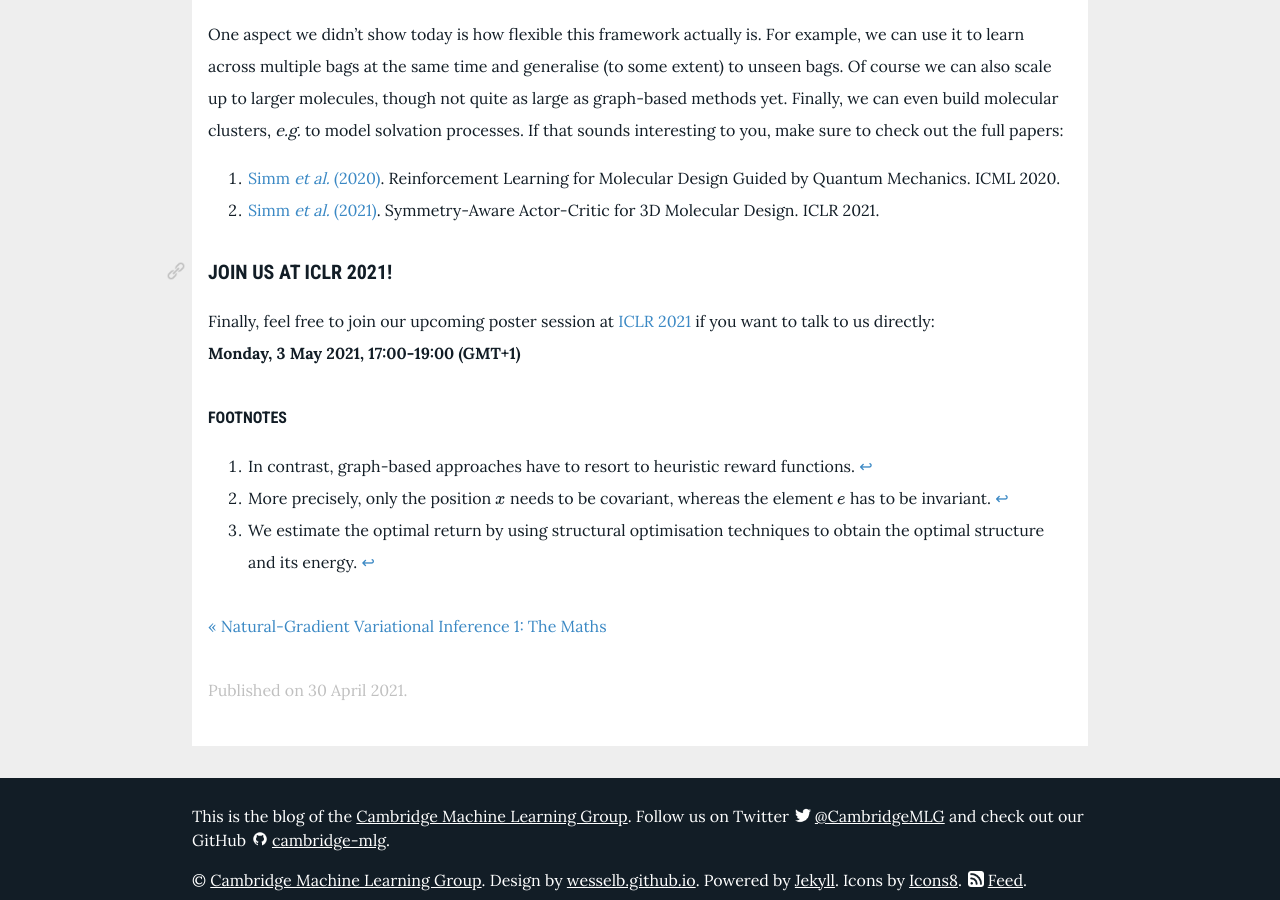
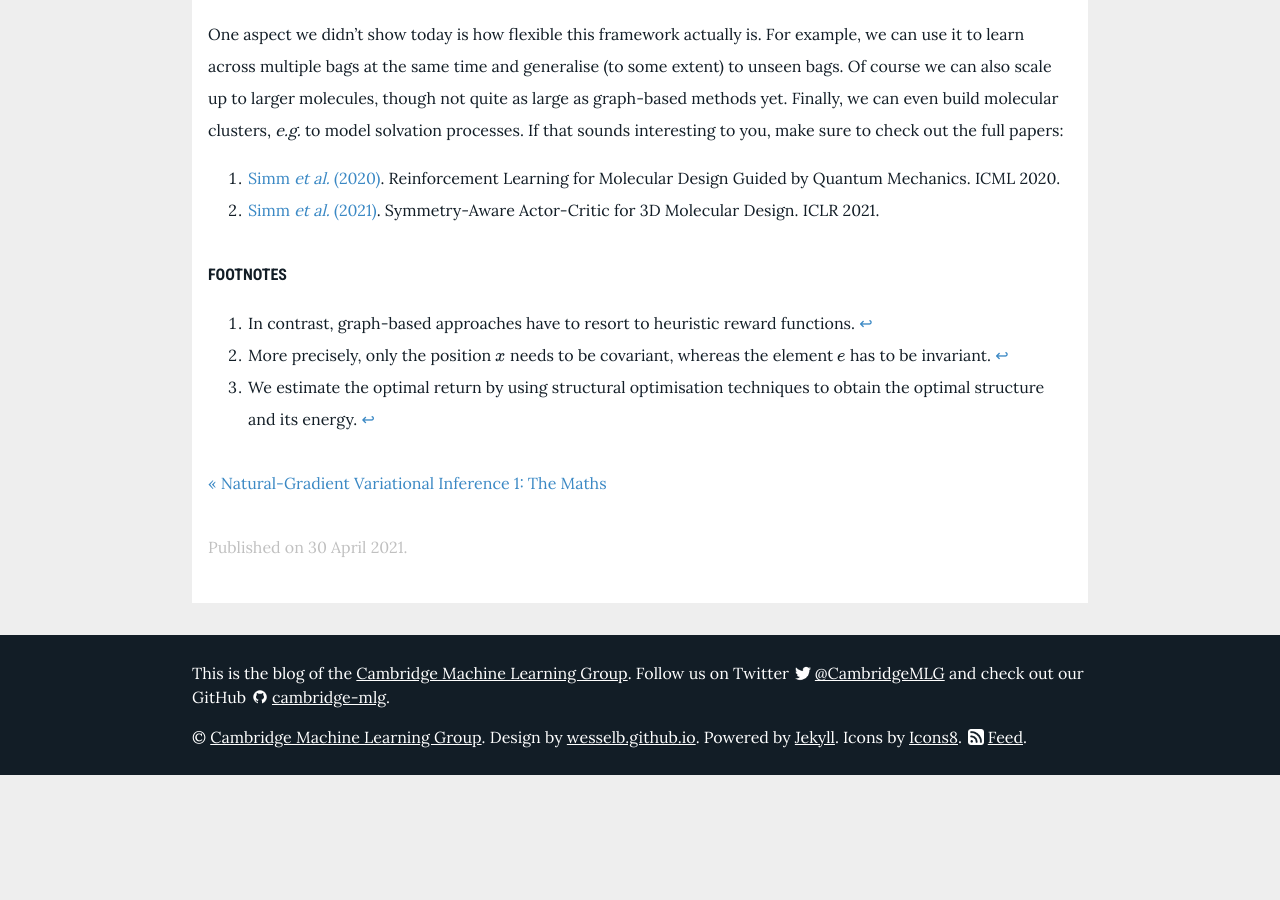
Before and after one commit to mlg-blog/mlg-blog.github.io, a Jekyll site: the page built from _posts/2021-04-30-reinforcement-learning-for-3d-molecular-design.md, in a window 1280 px wide and 900 px high, scrolled down 5433 px. Built offline with Jekyll 4.4.1, drawn with Linux system fonts in a browser that asks for light colours; comment, search, counter and statistics services are not loaded; after the commit the page ends 6208 px from its top, so only the background shows below that.

Commit message:
Remove outdated note about ICLR poster session

```diff
--- a/_posts/2021-04-30-reinforcement-learning-for-3d-molecular-design.md
+++ b/_posts/2021-04-30-reinforcement-learning-for-3d-molecular-design.md
@@ -105,10 +105,6 @@ One aspect we didn't show today is how flexible this framework actually is. For
 1. [Simm _et al._ (2020)](http://proceedings.mlr.press/v119/simm20b.html). Reinforcement Learning for Molecular Design Guided by Quantum Mechanics. ICML 2020.
 2. [Simm _et al._ (2021)](https://openreview.net/forum?id=jEYKjPE1xYN). Symmetry-Aware Actor-Critic for 3D Molecular Design. ICLR 2021.
 
-## Join us at ICLR 2021!
-
-Finally, feel free to join our upcoming poster session at [ICLR 2021](https://iclr.cc/Conferences/2021/Dates) if you want to talk to us directly:
-**Monday, 3 May 2021, 17:00-19:00 (GMT+1)**
 
 [^1]: In contrast, graph-based approaches have to resort to heuristic reward functions.
 [^2]: More precisely, only the position $x$ needs to be covariant, whereas the element $e$ has to be invariant.
```
